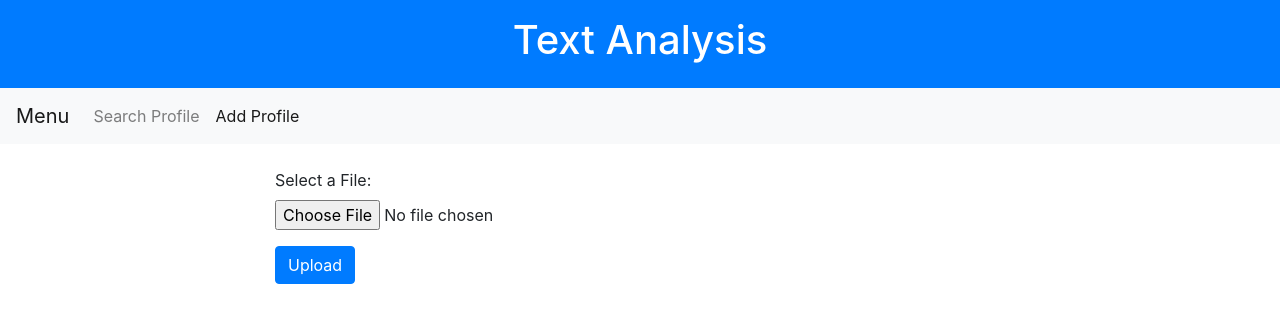
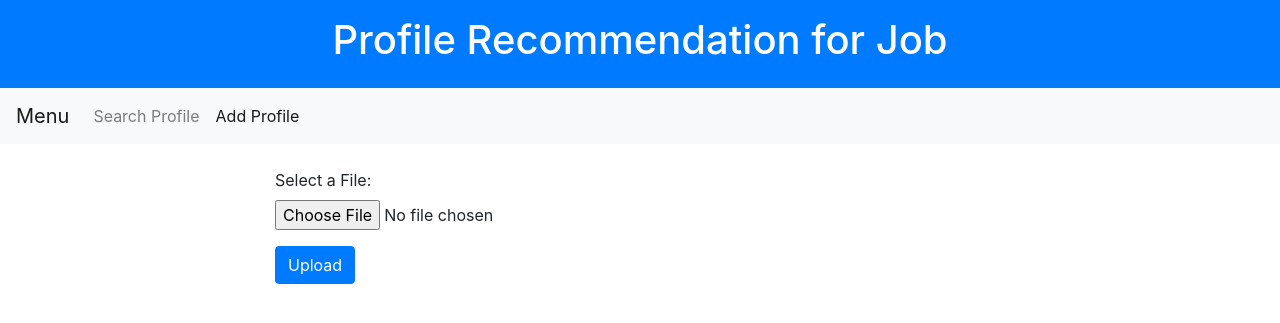
Before and after one commit to udayshaw/ISB_FP1_GRP2_PRJ, a FastAPI app: page /add_profile in a window 1280 px wide. Shown: the top 323 px of the page. Run offline with FastAPI, Linux system fonts and the light colour scheme; parts of the project's set-up code (start-up, migrations or seed data) failed here and were passed over; some libraries are stand-ins or nearby versions.

Commit message:
updating title and log path

```diff
--- a/profile_processing_script.py
+++ b/profile_processing_script.py
@@ -24,7 +24,7 @@ class data_processing:
     nlp = spacy.load("en_core_web_sm")
 
     # Create a file handler
-    log_file = 'log_file.log'
+    log_file = '/var/log/FP1_logs/log_file.log'
     file_handler = logging.FileHandler(log_file)
 
     # Configure the log file handler
--- a/templates/add_profile.html
+++ b/templates/add_profile.html
@@ -1,12 +1,12 @@
 <!DOCTYPE html>
 <html>
 <head>
-    <title>Text Analysis Example</title>
+    <title>Add profiles</title>
     <link rel="stylesheet" href="https://stackpath.bootstrapcdn.com/bootstrap/4.3.1/css/bootstrap.min.css">
 </head>
 <body>
     <header class="bg-primary text-white text-center py-3">
-        <h1>Text Analysis</h1>
+        <h1>Profile Recommendation for Job</h1>
     </header>
     <nav class="navbar navbar-expand-lg navbar-light bg-light">
         <a class="navbar-brand" href="#">Menu</a>
--- a/templates/index.html
+++ b/templates/index.html
@@ -1,12 +1,12 @@
 <!DOCTYPE html>
 <html>
 <head>
-    <title>Text Analysis Example</title>
+    <title>Get profile</title>
     <link rel="stylesheet" href="https://stackpath.bootstrapcdn.com/bootstrap/4.3.1/css/bootstrap.min.css">
 </head>
 <body>
     <header class="bg-primary text-white text-center py-3">
-        <h1>Text Analysis</h1>
+        <h1>Profile Recommendation for Job</h1>
     </header>
     <nav class="navbar navbar-expand-lg navbar-light bg-light">
         <a class="navbar-brand" href="#">Menu</a>
```
